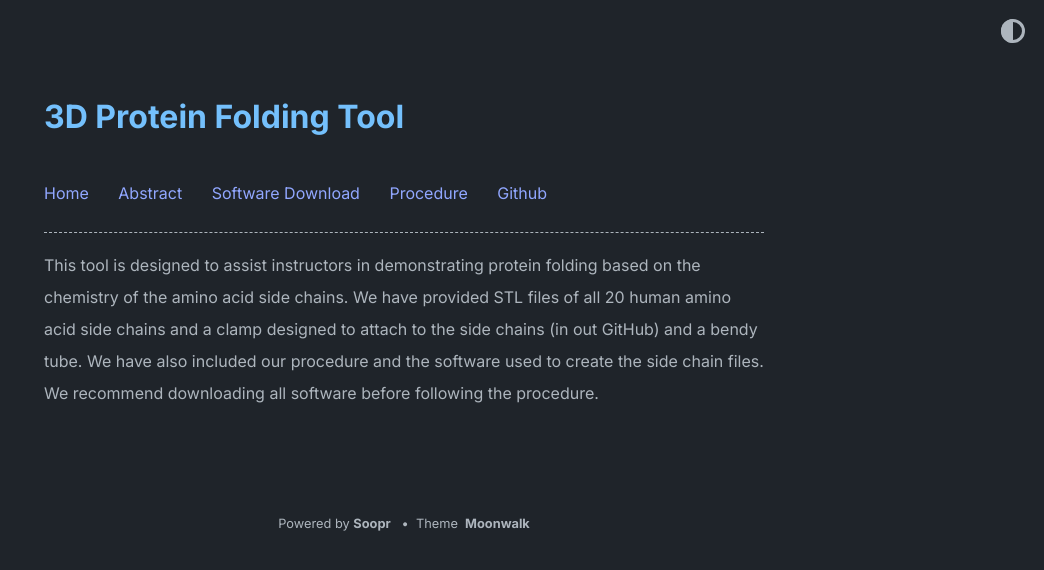
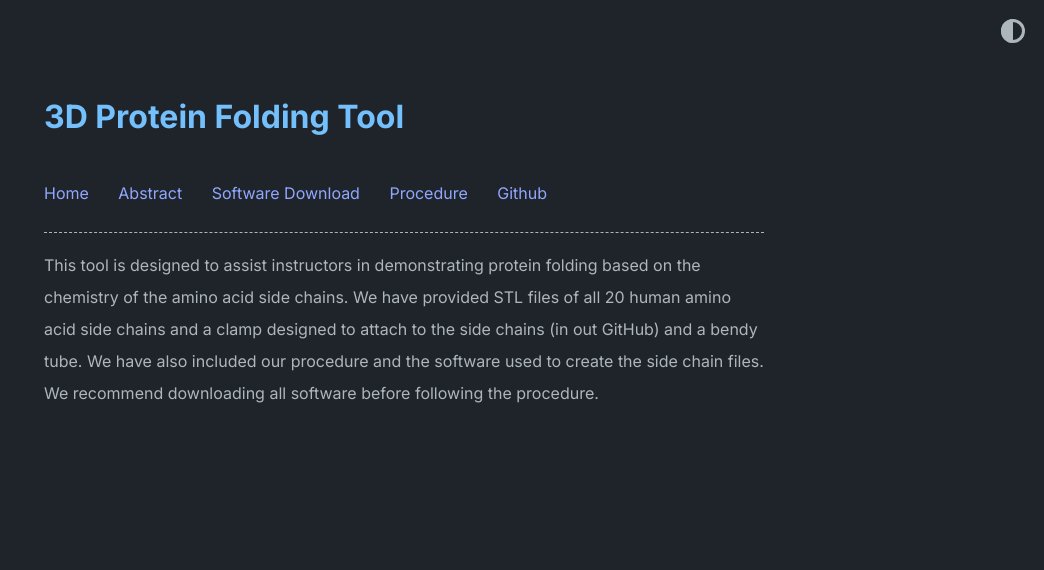
Before and after one commit to KatESaeed/3D-Protein-Folding-Tool-Website, a Jekyll site: the page built from index.md, in a window 1280 px wide. Shown: the top 570 px of the page, without its empty margins (236-1280 px from the left). Built offline with Jekyll 4.4.1, drawn with Linux system fonts in a browser that asks for light colours.

Commit message:
Update default.html

```diff
--- a/_layouts/default.html
+++ b/_layouts/default.html
@@ -9,21 +9,7 @@
         {% if site.theme_config.appearance_toggle %}
           {% include toggle_theme_button.html %}
         {% endif %}
-        <div class="credits">
-          {%- if site.theme_config.show_copyright == true -%}
-          &copy;&nbsp;{{ "now" | date: "%Y" }}&nbsp;{{site.author}}
-          &nbsp;
-          •
-          &nbsp;
-          {%- endif -%}
-          {%- if site.soopr -%}
-          Powered by <a href="https://www.soopr.co" target="_blank" rel="noreferrer">Soopr</a>
-          &nbsp;
-          •
-          &nbsp;
-          {%- endif -%}
-          Theme&nbsp; <a href="https://github.com/abhinavs/moonwalk" target="_blank" rel="noreferrer">Moonwalk</a>
-        </div>
+
       </div>
     </main>
 
```
